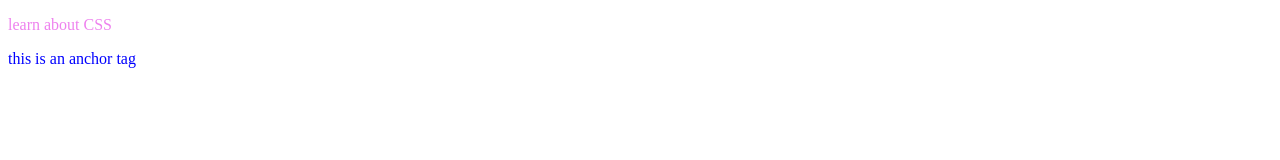
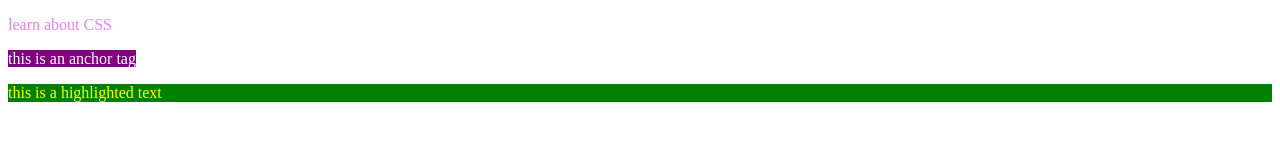
Before and after one commit to programmer-jaf/Learn-CSS-Basic-To-Advanced, a plain HTML site: page Basics/index.html in a window 1280 px wide. Drawn offline with Linux system fonts and the light colour scheme.

Commit message:
Learn about color,background-color and selectors

```diff
--- a/Basics/index.html
+++ b/Basics/index.html
@@ -25,5 +25,6 @@
   <!-- This is called inline styling -->
   <p style="color: violet;">learn about CSS</p>
   <a> this is an anchor tag</a>
+  <p class="highlight" id="paragraph">this is a highlighted text</p>
 </body>
 </html>
--- a/Basics/styles.css
+++ b/Basics/styles.css
@@ -1,3 +1,32 @@
+/* color property */
 a{
   color: blue;
 }
+/* background-color property */
+a{
+  background-color: purple;
+  color: white;
+}
+}
+
+
+/* Universal selector */
+*{
+  font-size: 20px;
+}
+/* element selector */
+
+h1{
+  color: red;
+}
+
+/* class selector */
+
+.highlight{
+  color: yellow;
+}
+
+/* id selector */
+#paragraph{
+  background-color:green;
+}
```
